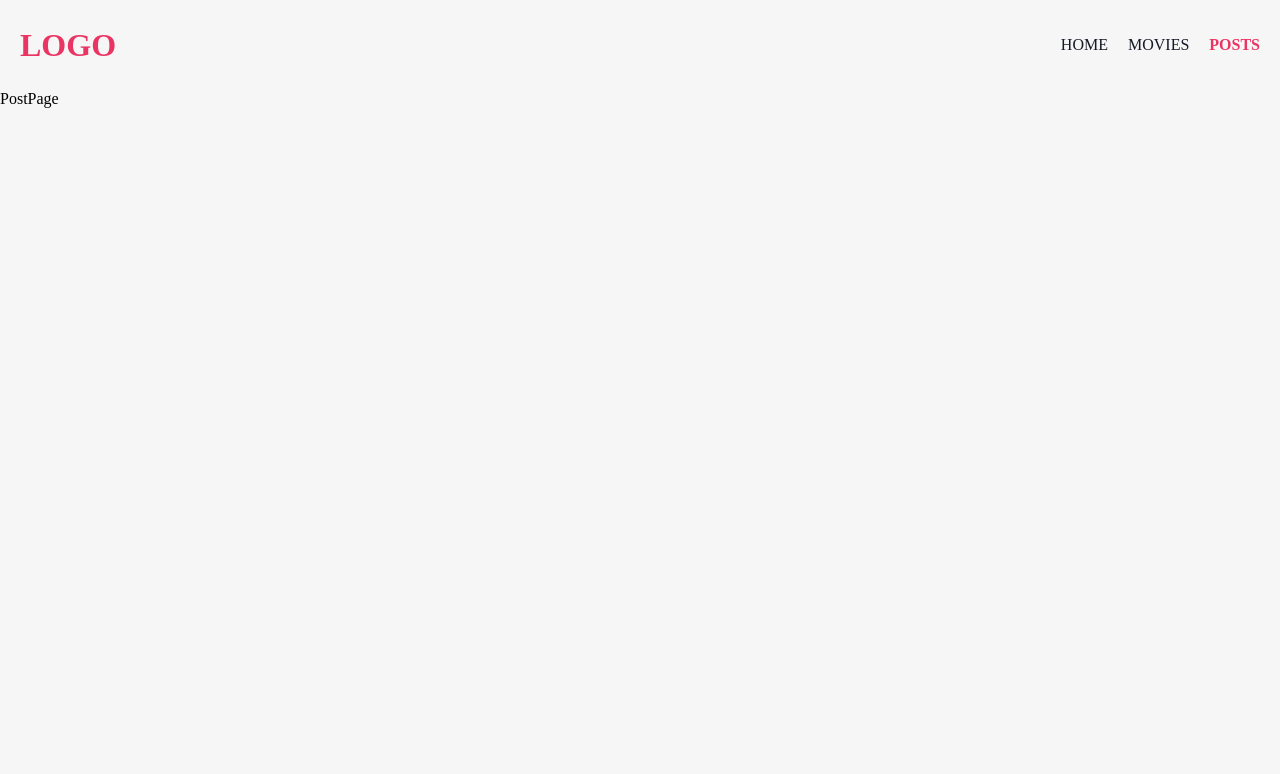
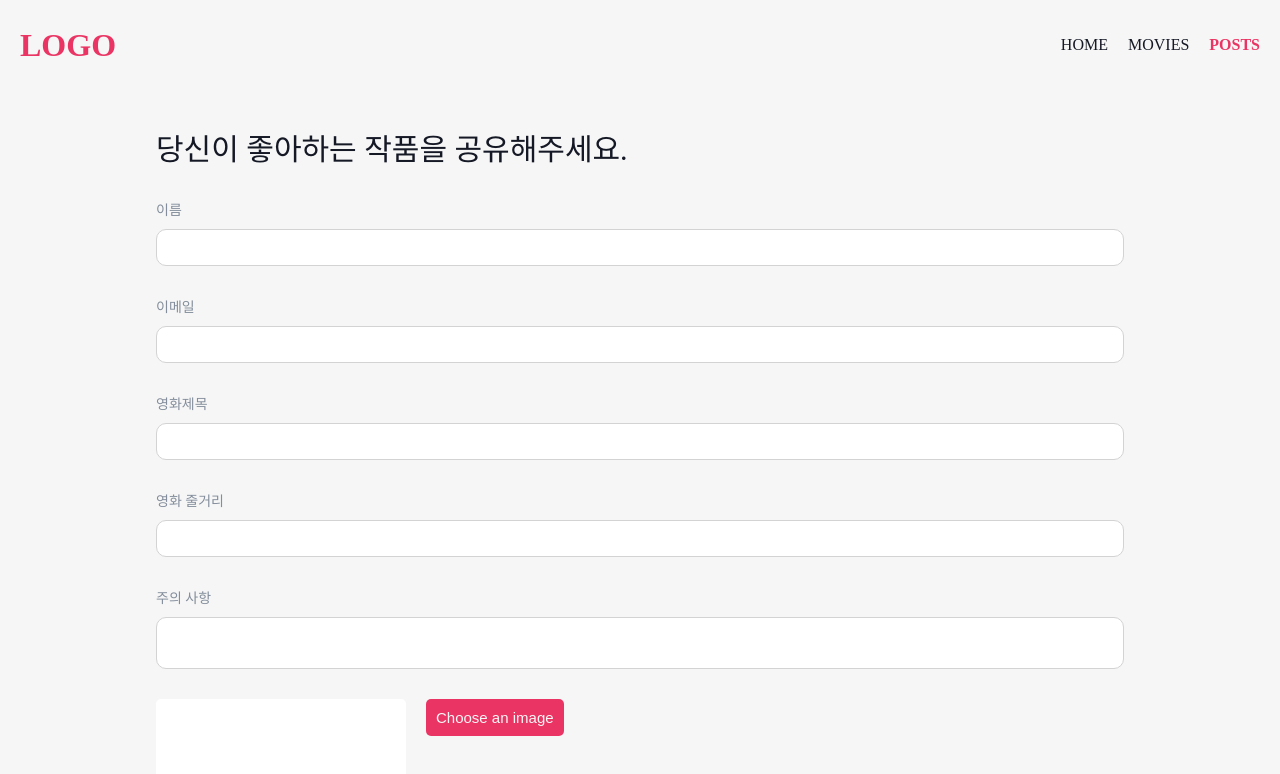
Before and after one commit to daindaind/React-Favorite-Video, a React (Vite) app: page /movies in a window 1280 px wide. Both pictures are taken after a click on the button "create your post". Shown: the top 774 px of the page. Built offline with nearby package versions, Linux system fonts and the light colour scheme.

Commit message:
Feat: Movie Post Page 구현

```diff
--- /dev/null
+++ b/src/components/common/input/Input.jsx
@@ -0,0 +1,15 @@
+import styles from "./Input.module.css";
+
+const Input = ({ value, onChange, placeholder, type }) => {
+  return (
+    <input
+      value={value}
+      onChange={onChange}
+      placeholder={placeholder}
+      type={type}
+      className={styles.Input}
+    />
+  );
+};
+
+export default Input;
--- /dev/null
+++ b/src/components/common/input/Input.module.css
@@ -0,0 +1,10 @@
+.Input {
+  background-color: white;
+  border: 0.5px solid lightgray;
+  border-radius: 10px;
+  padding: 10px;
+}
+
+.Input:focus {
+  outline: none;
+}
--- /dev/null
+++ b/src/components/common/textInput/TextInput.jsx
@@ -0,0 +1,25 @@
+import { useEffect, useRef } from "react";
+import styles from "./TextInput.module.css";
+
+const TextInput = () => {
+  const textareaRef = useRef(null);
+
+  const handleInput = () => {
+    const textarea = textareaRef.current;
+    textarea.style.height = "auto";
+    textarea.style.height = `${textarea.scrollHeight}px`;
+  };
+
+  useEffect(() => {
+    const textarea = textareaRef.current;
+    if (textarea) {
+      textarea.addEventListener("input", handleInput);
+      return () => {
+        textarea.removeEventListener("input", handleInput);
+      };
+    }
+  }, []);
+  return <textarea className={styles.TextareaStyle} ref={textareaRef} />;
+};
+
+export default TextInput;
--- /dev/null
+++ b/src/components/common/textInput/TextInput.module.css
@@ -0,0 +1,28 @@
+.TextareaStyle {
+  resize: none;
+  border: 0.5px solid lightgray;
+  border-radius: 10px;
+  padding: 10px;
+  height: 100%;
+  overflow: scroll;
+  overflow-x: hidden;
+}
+
+.TextareaStyle:focus {
+  outline: none;
+}
+
+.TextareaStyle::-webkit-scrollbar {
+  width: 12px;
+}
+
+.TextareaStyle::-webkit-scrollbar-track {
+  background: transparent;
+}
+
+.TextareaStyle::-webkit-scrollbar-thumb {
+  background-color: lightgray;
+  border-radius: 10px;
+  border: 3px solid transparent;
+  background-clip: content-box;
+}
--- /dev/null
+++ b/src/hooks/useImagePick.js
@@ -0,0 +1,25 @@
+import { useRef, useState } from "react";
+
+const useImagePick = () => {
+  const [imgUrl, setImgUrl] = useState("");
+  const fileInput = useRef(null);
+
+  const handleButtonClick = (e) => {
+    fileInput.current.click();
+  };
+
+  const handleImageUpload = (event) => {
+    const file = event.target.files[0];
+    if (file) {
+      const reader = new FileReader();
+      reader.onloadend = () => {
+        setImgUrl(reader.result);
+      };
+      reader.readAsDataURL(file);
+    }
+  };
+
+  return { imgUrl, handleButtonClick, handleImageUpload, fileInput };
+};
+
+export default useImagePick;
--- a/src/layouts/MainLayout.jsx
+++ b/src/layouts/MainLayout.jsx
@@ -6,7 +6,16 @@ const MainLayout = () => {
   return (
     <div className={styles.Container}>
       <Navbar />
-      <Outlet />
+      <div
+        style={{
+          display: "flex",
+          flexDirection: "column",
+          flex: 1,
+          height: "100%",
+        }}
+      >
+        <Outlet />
+      </div>
     </div>
   );
 };
--- a/src/pages/movies/MoviesPage.module.css
+++ b/src/pages/movies/MoviesPage.module.css
@@ -10,7 +10,7 @@
   margin-bottom: 5px;
   color: var(--gray-08);
   font-weight: 300;
-  font-size: 24px;
+  font-size: 27px;
 }
 
 .Description {
--- a/src/pages/movies/detail/MovieDetailPage.module.css
+++ b/src/pages/movies/detail/MovieDetailPage.module.css
@@ -1,7 +1,9 @@
 .Container {
   display: flex;
   flex-direction: column;
+  justify-content: center;
   align-items: center;
+  height: 80%;
   margin: 20px;
   gap: 40px;
 }
--- a/src/pages/post/PostPage.jsx
+++ b/src/pages/post/PostPage.jsx
@@ -1,5 +1,61 @@
+import Input from "../../components/common/input/Input";
+import TextInput from "../../components/common/textInput/TextInput";
+import styles from "./PostPage.module.css";
+import { MdOutlinePhoto } from "react-icons/md";
+import Button from "../../components/common/button/Button";
+import useImagePick from "../../hooks/useImagePick";
+
 const PostPage = () => {
-  return <div>PostPage</div>;
+  const { imgUrl, fileInput, handleButtonClick, handleImageUpload } =
+    useImagePick();
+
+  return (
+    <div className={styles.Container}>
+      <div className={styles.ContentContainer}>
+        <h2 className={styles.Title}>당신이 좋아하는 작품을 공유해주세요.</h2>
+        <div className={styles.InputContainer}>
+          <p className={styles.InputTitle}>이름</p>
+          <Input />
+        </div>
+        <div className={styles.InputContainer}>
+          <p className={styles.InputTitle}>이메일</p>
+          <Input />
+        </div>
+        <div className={styles.InputContainer}>
+          <p className={styles.InputTitle}>영화제목</p>
+          <Input />
+        </div>
+        <div className={styles.InputContainer}>
+          <p className={styles.InputTitle}>영화 줄거리</p>
+          <Input />
+        </div>
+        <div className={styles.InputContainer}>
+          <p className={styles.InputTitle}>주의 사항</p>
+          <TextInput />
+        </div>
+        <div className={styles.ImgContainer}>
+          {imgUrl ? (
+            <img className={styles.Img} src={imgUrl} />
+          ) : (
+            <div className={styles.NoneImg}>
+              <MdOutlinePhoto color="#838d9b" size={40} />
+            </div>
+          )}
+          <div>
+            <input
+              type="file"
+              accept="image/*"
+              onChange={handleImageUpload}
+              style={{ display: "none" }}
+              ref={fileInput}
+            />
+            <Button label="Choose an image" onClick={handleButtonClick} />
+          </div>
+        </div>
+        <Button label="작품 소개 업로드" />
+      </div>
+    </div>
+  );
 };
 
 export default PostPage;
--- a/src/pages/post/PostPage.module.css
+++ b/src/pages/post/PostPage.module.css
@@ -0,0 +1,59 @@
+.Container {
+  display: flex;
+  flex-direction: column;
+  align-items: center;
+  justify-content: center;
+  gap: 30px;
+  padding: 35px;
+}
+
+.ContentContainer {
+  display: flex;
+  flex-direction: column;
+  gap: 30px;
+  width: 80%;
+}
+
+.InputContainer {
+  display: flex;
+  flex-direction: column;
+  gap: 10px;
+  width: 100%;
+}
+
+.Title {
+  color: var(--text);
+  font-size: 30px;
+  font-weight: 300;
+}
+
+.InputTitle {
+  color: var(--gray-01);
+  font-size: 14px;
+  font-weight: 400;
+}
+
+.ImgContainer {
+  display: flex;
+  flex-direction: row;
+  gap: 20px;
+}
+
+.Img {
+  width: 250px;
+  height: 360px;
+  object-fit: cover;
+  background-color: white;
+  border-radius: 5px;
+}
+
+.NoneImg {
+  display: flex;
+  flex-direction: column;
+  align-items: center;
+  justify-content: center;
+  width: 250px;
+  height: 360px;
+  background-color: white;
+  border-radius: 5px;
+}
```
